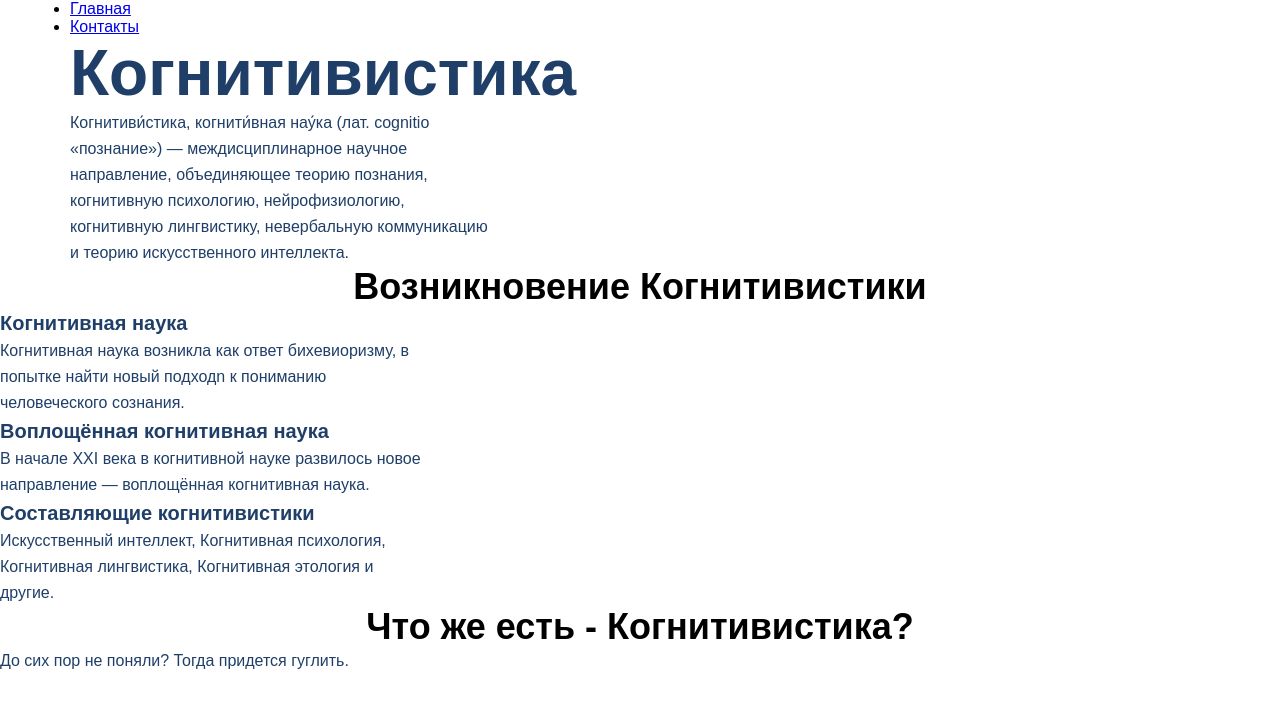
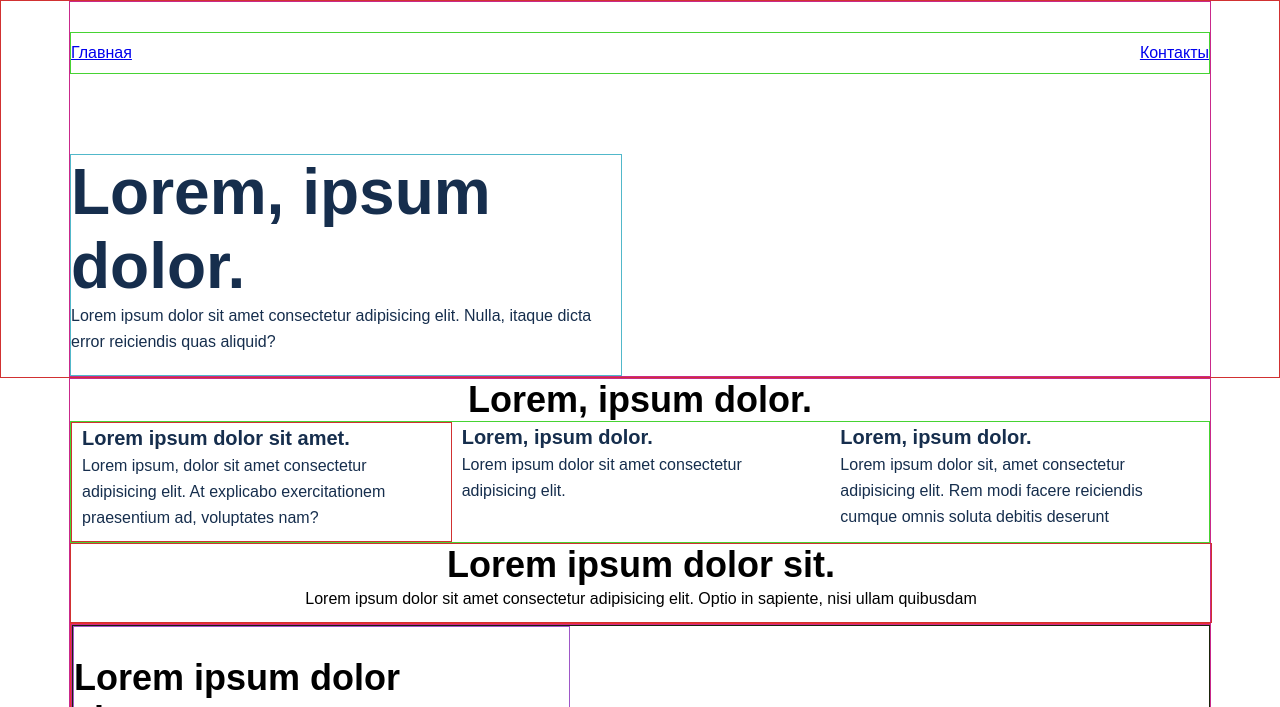
Before and after one commit to MarcusSten/marcussten.github.io, a PHP site: page / in a window 1280 px wide. Shown: the top 707 px of the page. Run offline with PHP 8.4, Linux system fonts and the light colour scheme.

Commit message:
Add files via upload

```diff
--- a/index.html
+++ b/index.html
@@ -1,86 +1,83 @@
 <!DOCTYPE html>
-<html lang="en">
+<html lang="ru">
 
 <head>
     <meta charset="UTF-8">
     <meta name="viewport" content="width=device-width, initial-scale=1.0">
-    <title>Document</title>
+    <title>HomeWork#1</title>
     <link rel="stylesheet" href="style.css">
 </head>
 
+
 <body>
-    <div class="container">
-        <div class="top_main">
-            <div class="menu">
-                <ul>
-                    <li><a href="index.html">Главная</a></li>
-                    <li><a href="contacts.html">Контакты</a></li>
-                </ul>
+    <div class="header">
+        <div class="header_content container">
+            <div class="header_menu">
+                <a href="index.html">Главная</a>
+                <a href="contacts.html">Контакты</a>
             </div>
-            <div class="title">
-                <h1 class="heading_block">Когнитивистика</h1>
-                <p class="paragr">Когнитиви́стика, когнити́вная нау́ка (лат. cognitio «познание») — междисциплинарное
-                    научное
-                    направление,
-                    объединяющее теорию познания, когнитивную психологию, нейрофизиологию, когнитивную лингвистику,
-                    невербальную
-                    коммуникацию и теорию искусственного интеллекта.
-                </p>
+            <div class="header_text">
+                <h1 class="title">Lorem, ipsum dolor.</h1>
+                <p class="ph">Lorem ipsum dolor sit amet consectetur adipisicing elit. Nulla, itaque dicta error
+                    reiciendis quas
+                    aliquid?</p>
             </div>
         </div>
     </div>
-    <div class="middle_head">
-        <h3 class="center_block">Возникновение Когнитивистики</h3>
-        <div class="middle_block">
-            <h4 class="lower_text">Когнитивная наука</h4>
-            <p class="middle_paragr">Когнитивная наука возникла как ответ бихевиоризму, в попытке найти новый подходn к
-                пониманию человеческого сознания.</p>
-            <h4 class="lower_text">Воплощённая когнитивная наука</h4>
-            <p class="middle_paragr">В начале XXI века в когнитивной науке развилось новое направление — воплощённая
-                когнитивная
-                наука.
-            </p>
-            <div class="middle_right">
-                <h4 class="right_text">Составляющие когнитивистики</h4>
-                <p class="middle_paragr">Искусственный интеллект, Когнитивная психология, Когнитивная лингвистика,
-                    Когнитивная этология
-                    и другие.</p>
+    <div class="mine container">
+        <div class="mine_header">
+            <h3 class="title3">Lorem, ipsum dolor.</h3>
+        </div>
+        <div class="mine_content">
+            <div class="mine_content_item">
+                <h4 class="title4">Lorem ipsum dolor sit amet.</h4>
+                <p class="ph">Lorem ipsum, dolor sit amet consectetur adipisicing elit. At explicabo exercitationem
+                    praesentium ad,
+                    voluptates
+                    nam?</p>
+            </div>
+            <div class="mine_content_item">
+                <h4 class="title4">Lorem, ipsum dolor.</h4>
+                <p class="ph">Lorem ipsum dolor sit amet consectetur adipisicing elit.</p>
+            </div>
+            <div class="mine_content_item">
+                <h4 class="title4">Lorem, ipsum dolor.</h4>
+                <p class="ph">Lorem ipsum dolor sit, amet consectetur adipisicing elit. Rem modi facere reiciendis
+                    cumque omnis soluta debitis deserunt</p>
             </div>
         </div>
-    </div>
-    <div class="down_block">
-        <h3 class="center_block">Что же есть - Когнитивистика?</h3>
-        <p class="middle_paragr">До сих пор не поняли? Тогда придется гуглить.</p>
-    </div>
-    <br>
-    <br>
-    <img src="img/111.PNG" alt="Произвольное фото">
-    <br>
-    <br>
-    <img src="img/111.PNG" alt="Произвольное фото">
-    <br>
-    <br>
-</body>
-<footer>
-    <div class="foot_block">
-        <div class="foot_title">
-            <h3 class="center_block">Составляющие когнитивистики</h3>
-            <p class="paragr">Искусственный интеллект, Когнитивная психология, Когнитивная лингвистика, Когнитивная
-                этология и другие.
-            </p>
+        <div class="text container">
+            <h3 class="title3">Lorem ipsum dolor sit.</h3>
+            <p class="mine_ph">Lorem ipsum dolor sit amet consectetur adipisicing elit. Optio in sapiente, nisi ullam
+                quibusdam</p>
         </div>
-        <hr>
-        <div class="foot_contacts">
-            <ul>
-                <li>Если вы хотите со мной связаться</li>
-                <li>Номер телефона: 8 800 700-68-41</li>
-                <li>Email: info@geekbrains.ru</li>
-            </ul>
-            <div class="foot_down">
-                <p class="paragr">Все права защищены &copy; Marcus Sten</p>
+
+        <div class="footer">
+            <div class="container">
+                <div class="footer_content">
+                    <div class="footer_top">
+                        <div class="footer_text">
+                            <h3 class="footer_title3">Lorem ipsum dolor sit.</h3>
+                            <p class="ph">Lorem ipsum olor sit amet consectetur adipisicing elit. Optio in
+                                sapiente, nisi ullam
+                                quibusdam!</p>
+                        </div>
+                    </div>
+                    <hr>
+                    <div class="footer_bottom">
+                        <ul class="footer_contact">
+                            <li>Lorem ipsum dolor sit amet.</li>
+                            <li>8 (999) 999 99-99</a></li>
+                            <li>site@mail.com</a></li>
+                        </ul>
+                    </div>
+                    <div class="copyright">
+                        <p class="ph">Все права защищены &copy; Marcus Sten</p>
+                    </div>
+                </div>
             </div>
         </div>
-    </div>
-</footer>
+
+</body>
 
 </html>
--- a/style.css
+++ b/style.css
@@ -1,95 +1,53 @@
-*{
+* {
     margin: 0;
     padding: 0;
 }
 .container {
     width: 1140px;
     margin: 0 auto;
-    justify-content: space-between;
 }
-body{
+body {
     font-family: sans-serif;
+    margin: 0;
+    padding: 0;
 }
-.top_head{
-    font-weight: 500;
+.ph {
     font-size: 16px;
-
+    line-height: 26px;
+    color: #162e4d;
+    text-align: left;
 }
-.top_main{
-
+.mine_ph {
+    font-size: 16px;
+    line-height: 26px;
 }
-.menu{
-    justify-content: space-between;
+.title {
+    font-size: 64px;
+    color: #162e4d;
 }
-.title{
-
-}
-.middle_head{
-
-}
-.right_contact{
-
-}
-.middle_block{
-
-}
-.center_block{
-    font-size: 36px;
-    text-align: center;
-}
-.middle_main{
-
-}
-.middle_right{
-
-}
-.down_block{
-
-}
-.heading_block{
-    font-size: 64px;
-    color: #1F3F68;
-    width: 510px;
-}
-.top_title{
+.title2 {
     font-weight: 500;
     font-size: 44px;
     text-align: center;
 }
-.paragr, .middle_paragr{
-    font-size: 16px;
-    line-height: 26px;
-    color: #1F3F68;
-    width: 425px;
-}
-.contact_block{
-    font-weight: 500;
-    font-size: 44px;
+.title3 {
+    font-size: 36px;
     text-align: center;
 }
-.lower_text, .lowest_block, .right_text{
+.title4 {
     font-size: 20px;
     line-height: 30px;
-    color: #1F3F68;
+    color: #162e4d;
 }
-.lowest_block{
-
-}
-.right_text{
-
-}
-.send_form{
-
-}
-.inputbox{
-    border: 1px solid #356EAD;
+.form {
+    border: 1px solid #204e83;
     box-sizing: border-box;
     border-radius: 10px;
     opacity: 0.4;
 }
-.button{
-    background: #5A98D0;
-    box-shadow: 5px 20px 50px rgba(16, 112, 177, 0.2);
+.button {
+    background: #6ea4d3;
+    box-shadow: 5px 20px 50px rgba(17, 165, 83, 0.2);
     border-radius: 10px;
     font-weight: 500;
     font-size: 16px;
@@ -98,14 +56,101 @@ body{
     color: #FFFFFF;
     text-transform: uppercase;
 }
-.foot_block{
-
+.header {
+    border: rgb(209, 49, 49) 1px solid;
 }
-.foot_title{
-
+.header_content {
+    border: rgb(201, 41, 139) 1px solid;
 }
-.foot_contacts{
+.header_menu {
+    border: rgb(70, 211, 51) 1px solid;
+    margin-top: 30px;
+    height: 40px;
+    line-height: 40px;
+    display: flex;
+    justify-content: space-between;
 }
-.foot_down{
-
+.header_text {
+    border: rgb(81, 184, 202) 1px solid;
+    width: 550px;
+    margin-top: 80px;
+    padding-bottom: 20px;
 }
+.mine {
+    border: rgb(201, 41, 139) 1px solid;
+}
+.mine_content {
+    border: rgb(70, 211, 51) 1px solid;
+    display: flex;
+    justify-content: space-between;
+}
+.mine_content div:nth-child(1) {
+    border: rgb(209, 49, 49) 1px solid;
+}
+.mine_content_item {
+    width: 359px;
+    padding-left: 10px;
+    padding-right: 10px;
+    padding-bottom: 10px;
+}
+.text {
+    border: rgb(209, 49, 49) 1px solid;
+    text-align: center;
+    padding-bottom: 10px;
+}
+.footer {
+    border: rgb(235, 50, 50) 1px solid;
+}
+.footer_content {
+    border: rgb(201, 41, 139) 1px solid;
+    padding-bottom: 20px;
+}
+.footer_top {
+    border: rgb(26, 36, 11) 1px solid;
+}
+.footer_text {
+    width: 495px;
+    border: rgb(158, 87, 199) 1px solid;
+    padding-top: 20px;
+    padding-bottom: 20px;
+}
+.footer_title3{
+    font-size: 36px;
+    text-align: left;
+    width: 340px;
+    padding-top: 10px;
+}
+.footer_bottom {
+    border: rgb(16, 2, 26) 1px solid;
+}
+.footer_contact{
+    display: flex;
+    justify-content: space-between;
+    padding: 10px;
+    list-style-type: none;
+}
+.copyright {
+    border: rgb(113, 191, 214) 1px solid;
+    padding: 10px;
+}
+header {
+    border: rgb(1113, 191, 214) 1px solid;
+}
+.contact {
+    border: rgb(54, 91, 172) 1px solid;
+    text-align: center;
+    padding-bottom: 20px;
+}
+.formblock {
+    border: rgb(184, 170, 49) 1px solid;
+}
+.formblock_form {
+    border: rgb(209, 24, 153) 1px solid;
+    padding-bottom: 20px;
+    padding-top: 20px;
+    display: flex;
+    justify-content: space-around;
+}
+.form_text {
+    float: left;
+}
```
Also changed, not shown: contacts.html (+61 -51 lines).
